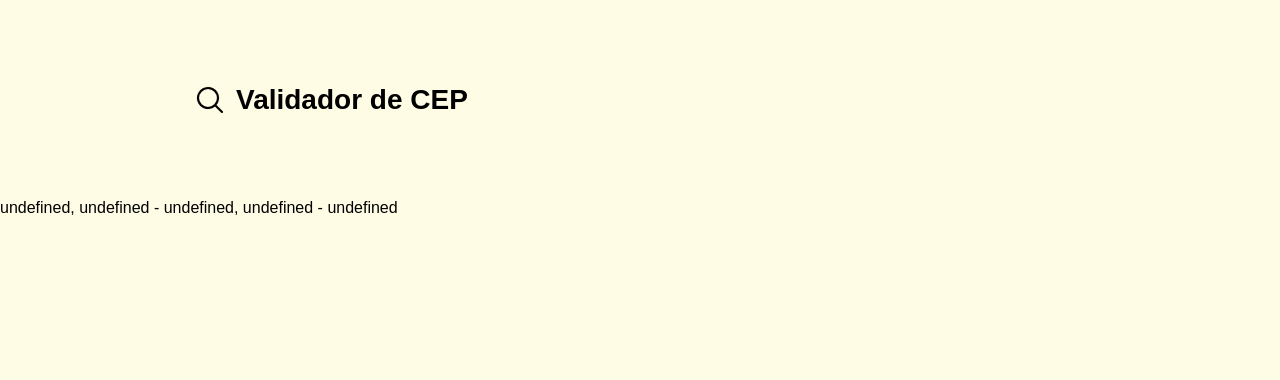
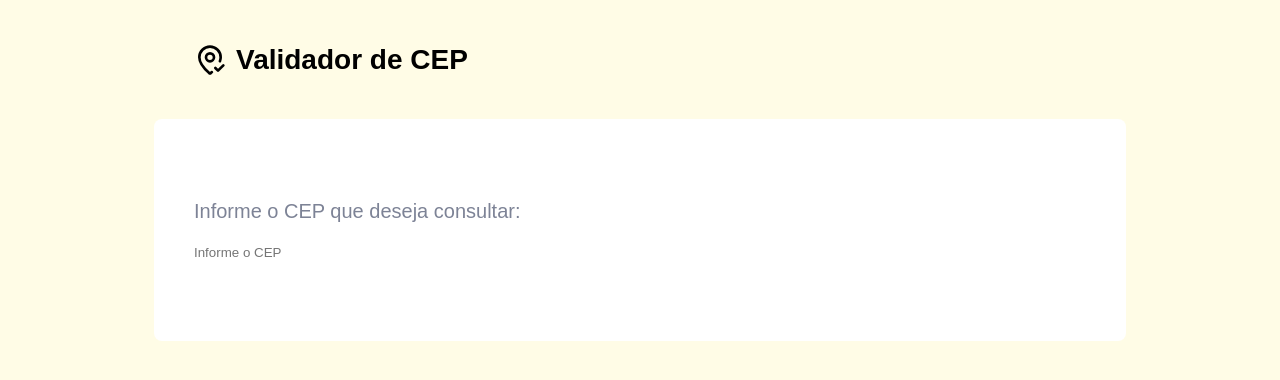
Before and after one commit to gui-cordeiro22/cep-validator, a React (Vite) app: page / in a window 1280 px wide. Shown: the top 380 px of the page. Built offline with nearby package versions, Linux system fonts and the light colour scheme; no server answers.

Commit message:
feat(card): adding card section and refactoring header styles

```diff
--- /dev/null
+++ b/src/components/compositions/card/card.component.tsx
@@ -0,0 +1,23 @@
+// Dependencies
+import { FunctionComponent } from "react";
+
+// Styles
+import { Container, ContentWrapper } from "./card.styles";
+
+// Types
+import { CardProps } from "./card.types";
+
+export const Card: FunctionComponent<CardProps> = ({
+    titleSectionElement,
+    formSectionCompositions,
+}) => {
+    return (
+        <Container>
+            <ContentWrapper>
+                {titleSectionElement}
+
+                {formSectionCompositions}
+            </ContentWrapper>
+        </Container>
+    );
+};
--- /dev/null
+++ b/src/components/compositions/card/card.styles.ts
@@ -0,0 +1,27 @@
+// Dependencies
+import styled from "styled-components";
+
+// Styles
+import { pageGutter } from "@/styles/gutter";
+import { theme } from "@/styles/theme";
+
+export const Container = styled.div`
+    display: flex;
+    flex-direction: column;
+    align-items: center;
+    justify-content: center;
+    width: 100%;
+`;
+
+export const ContentWrapper = styled.div`
+    display: flex;
+    flex-direction: column;
+    align-items: flex-start;
+    justify-content: center;
+    width: 100%;
+    background-color: ${theme.palette.colors["white"]};
+    border-radius: ${theme.system.radii["md"]};
+    gap: ${theme.system.space["sm"]};
+
+    ${pageGutter}
+`;
--- /dev/null
+++ b/src/components/compositions/card/index.ts
@@ -0,0 +1,8 @@
+// Component
+import { Card } from "./card.component";
+
+// Types
+import { CardProps } from "./card.types";
+
+export { Card };
+export type { CardProps };
--- a/src/components/pages/home-page/home.component.tsx
+++ b/src/components/pages/home-page/home.component.tsx
@@ -6,13 +6,13 @@ import { HomePageProps } from "./home.types";
 
 export const HomePage: FunctionComponent<HomePageProps> = ({
     headerSectionCompositions,
-    testMessage,
+    inputCardSectionCompositions,
 }) => {
     return (
         <Fragment>
             {headerSectionCompositions}
 
-            {testMessage}
+            {inputCardSectionCompositions}
         </Fragment>
     );
 };
--- a/src/components/sections/header/header.styles.ts
+++ b/src/components/sections/header/header.styles.ts
@@ -1,8 +1,5 @@
 // Dependencies
 import styled from "styled-components";
-
-// Styles
-import { pageGutter } from "@/styles/gutter";
 
 export const Container = styled.main`
     display: flex;
@@ -10,8 +7,6 @@ export const Container = styled.main`
     align-items: flex-start;
     justify-content: center;
     width: 100%;
-
-    ${pageGutter}
 `;
 
 export const ContentWrapper = styled.section`
@@ -19,5 +14,27 @@ export const ContentWrapper = styled.section`
     flex-direction: row;
     align-items: center;
     justify-content: flex-start;
+    width: 100%;
     gap: 10px;
+
+    padding: 24px;
+    width: 100%;
+    margin: 0 auto;
+
+    @media (min-width: 768px) {
+        max-width: 677px;
+        padding: 40px;
+    }
+
+    @media (min-width: 1024px) {
+        max-width: 972px;
+    }
+
+    @media (min-width: 1366px) {
+        max-width: 1226px;
+    }
+
+    @media (min-width: 1920px) {
+        max-width: 1440px;
+    }
 `;
--- a/src/pages/home-page/home.page.tsx
+++ b/src/pages/home-page/home.page.tsx
@@ -1,41 +1,31 @@
 // Dependencies
-import { FunctionComponent, useEffect } from "react";
+import { FunctionComponent } from "react";
 
 // Page
 import { HomePage } from "@/components/pages/home-page";
 
-// Stores
-import { useAddressStore } from "./home.stores";
+// Components
 import { Header } from "@/components/sections/header";
 import { Typography } from "@/components/utilities/typography";
 import { Icon } from "@/components/elements/icon";
+import { Card } from "@/components/compositions/card";
+
+// Stores
+//import { useAddressStore } from "./home.stores";
 
 export const Home: FunctionComponent = () => {
-    const { state, actions } = useAddressStore();
+    // const { state, actions } = useAddressStore();
 
-    const { address } = state;
+    // const { address } = state;
 
-    const { checkAddress } = actions;
-
-    useEffect(() => {
-        checkAddress("25720062");
-        // eslint-disable-next-line react-hooks/exhaustive-deps
-    }, []);
-
-    useEffect(() => {
-        console.log(address);
-    }, [address]);
+    // const { checkAddress } = actions;
 
     return (
         <HomePage
             headerSectionCompositions={
                 <Header
                     iconElement={
-                        <Icon
-                            variant="magnifyingGlass"
-                            color="#000"
-                            size={32}
-                        />
+                        <Icon variant="mapPinCheck" color="#000" size={32} />
                     }
                     brandTitleElement={
                         <Typography
@@ -46,10 +36,21 @@ export const Home: FunctionComponent = () => {
                     }
                 />
             }
-            testMessage={
-                address.isLoading
-                    ? "Carregando"
-                    : `${address.data?.street}, ${address.data?.addOn} - ${address.data?.neighborhood}, ${address.data?.city} - ${address.data?.uf}`
+            inputCardSectionCompositions={
+                <Card
+                    titleSectionElement={
+                        <Typography
+                            text="Informe o CEP que deseja consultar:"
+                            color="gray300"
+                            variant="titleMedium"
+                        />
+                    }
+                    formSectionCompositions={
+                        <form>
+                            <input type="text" placeholder="Informe o CEP" />
+                        </form>
+                    }
+                />
             }
         />
     );
```
Also changed, not shown: src/components/compositions/card/card.types.ts (added, +9 -0 lines), src/components/pages/home-page/home.types.ts (+4 -7 lines), 1 other file (tests, documents, lock files or other folders).
